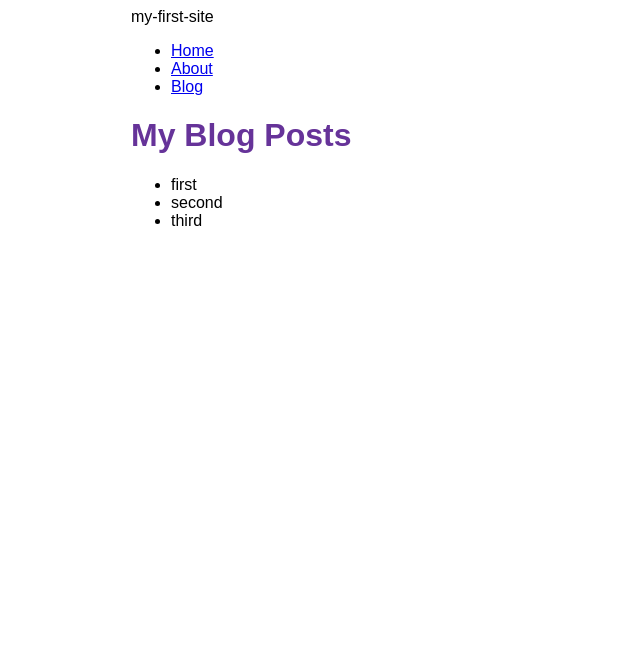
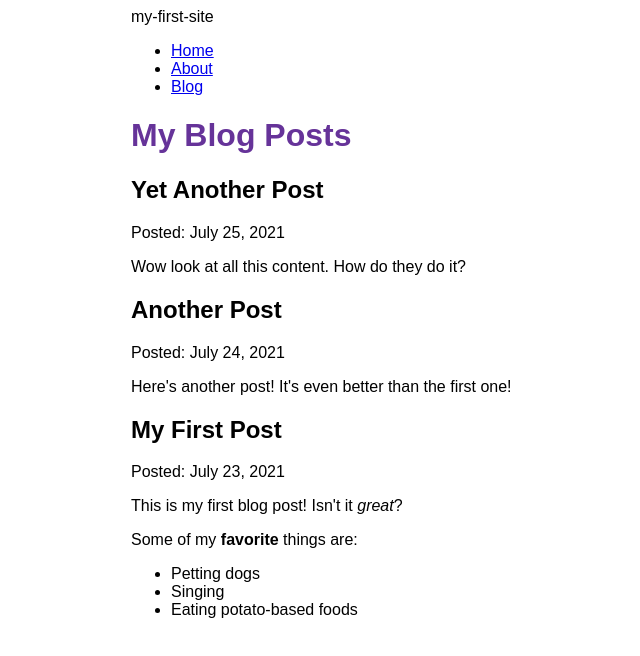
Before and after one commit to SudarshanSuryaprakash/FirstGatsby, a Gatsby site: page /blog in a window 1280 px wide. Shown: the whole page, without its empty margins (259-899 px from the left). Built offline with nearby package versions, Linux system fonts and the light colour scheme; Gatsby itself is replaced by a stand-in of ours.

Commit message:
feat: gatsby-plugin-mdx to render mdx from blog posts

```diff
--- a/blog/first.mdx
+++ b/blog/first.mdx
@@ -0,0 +1,12 @@
+---
+title: "My First Post"
+date: "2021-07-23"
+---
+
+This is my first blog post! Isn't it *great*?
+
+Some of my **favorite** things are:
+
+* Petting dogs
+* Singing
+* Eating potato-based foods
--- a/blog/second.mdx
+++ b/blog/second.mdx
@@ -0,0 +1,6 @@
+---
+title: "Another Post"
+date: "2021-07-24"
+---
+
+Here's another post! It's even better than the first one!
--- a/blog/third.mdx
+++ b/blog/third.mdx
@@ -0,0 +1,6 @@
+---
+title: "Yet Another Post"
+date: "2021-07-25"
+---
+
+Wow look at all this content. How do they do it?
--- a/gatsby-config.js
+++ b/gatsby-config.js
@@ -15,5 +15,6 @@
         path: `${__dirname}/blog`,
       }
     },
+    "gatsby-plugin-mdx",
   ],
 };
--- a/package.json
+++ b/package.json
@@ -15,9 +15,12 @@
     "clean": "gatsby clean"
   },
   "dependencies": {
+    "@mdx-js/mdx": "^1.6.22",
+    "@mdx-js/react": "^1.6.22",
     "gatsby": "^3.11.1",
     "gatsby-plugin-gatsby-cloud": "^3.0.0",
     "gatsby-plugin-image": "^1.12.0",
+    "gatsby-plugin-mdx": "^2.12.0",
     "gatsby-plugin-postcss": "^4.12.0",
     "gatsby-plugin-sharp": "^3.12.0",
     "gatsby-source-filesystem": "^3.12.0",
--- a/src/pages/blog.js
+++ b/src/pages/blog.js
@@ -1,25 +1,33 @@
 import * as React from "react";
 import { graphql } from "gatsby";
 import Layout from "../components/layout";
+import { MDXRenderer } from "gatsby-plugin-mdx";
 
 const BlogPage = ({ data }) => {
   console.log(data);
   return (
     <Layout pageTitle="My Blog Posts">
-      <ul>
-        {data.allFile.nodes.map((node) => (
-          <li key={node.name}>{node.name}</li>
-        ))}
-      </ul>
+      {data.allMdx.nodes.map((node) => (
+        <article key={node.id}>
+          <h2>{node.frontmatter.title}</h2>
+          <p>Posted: {node.frontmatter.date}</p>
+          <MDXRenderer>{node.body}</MDXRenderer>
+        </article>
+      ))}
     </Layout>
   );
 };
 
 export const query = graphql`
   query {
-    allFile {
+    allMdx(sort: { fields: frontmatter___date, order: DESC }) {
       nodes {
-        name
+        frontmatter {
+          date(formatString: "MMMM D, YYYY")
+          title
+        }
+        id
+        body
       }
     }
   }
```
Also changed, not shown: 1 other file.
